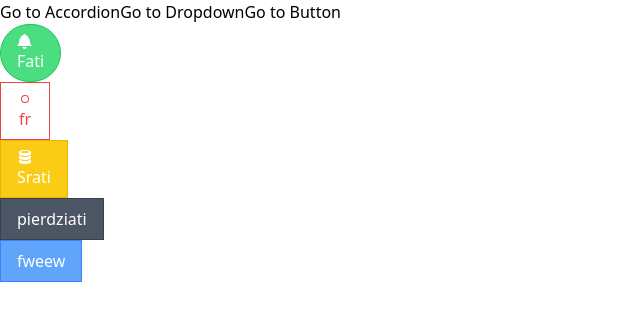
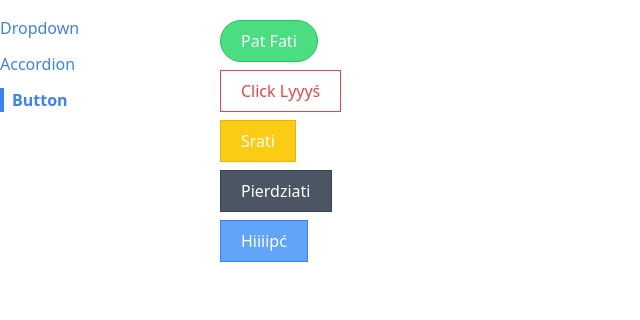
Before and after one commit to Pendentyw/React-components, a React (Create React App) app: page /button in a window 1280 px wide. Shown: the top 320 px of the page, without its empty margins (0-640 px from the left). Built offline with nearby package versions, Linux system fonts and the light colour scheme.

Commit message:
Navigation finished

```diff
--- a/src/App.js
+++ b/src/App.js
@@ -1,4 +1,4 @@
-import Link from './components/Link';
+import Sidebar from './components/Sidebar';
 import Route from './components/Route';
 import AccordianPage from './pages/AccordionPage';
 import DropdownPage from './pages/DropdownPage';
@@ -6,16 +6,17 @@ import ButtonPage from './pages/ButtonPage';
 
 function App() {
   return (
-    <div>
-      <Link to='/accordion'>Go to Accordion</Link>
-      <Link to='/dropdown'>Go to Dropdown</Link>
-      <Link to='/button'>Go to Button</Link>
-      <div>
-        <Route path='/accordion'>
-          <AccordianPage />
+    <div className='container mx-auto grid grid-cols-6 gap-4 mt-4'>
+      <Sidebar />
+      <div className='col-span-2'>
+        <Route path='/'>
+          <DropdownPage />
         </Route>
         <Route path='/dropdown'>
           <DropdownPage />
+        </Route>
+        <Route path='/accordion'>
+          <AccordianPage />
         </Route>
         <Route path='/button'>
           <ButtonPage />
--- a/src/components/Button.js
+++ b/src/components/Button.js
@@ -11,16 +11,15 @@ function Button({
   rounded,
   ...rest
 }) {
-  console.log(primary, secondary, success, warning, danger, outline, rounded);
-  const classes = className(rest.classname, 'px-4 py-2 border', {
-    'border-blue-500 bg-blue-400': primary,
-    'border-gray-700 bg-gray-600': secondary,
-    'border-green-500 bg-green-400': success,
-    'border-yellow-500 bg-yellow-400': warning,
+  const classes = className(rest.classname, ' flex px-5 py-2 m-1 border', {
+    'border-blue-500 bg-blue-400 hover:bg-blue-300': primary,
+    'border-gray-700 bg-gray-600 hover:bg-gray-500': secondary,
+    'border-green-500 bg-green-400 hover:bg-green-300': success,
+    'border-yellow-500 bg-yellow-400 hover:bg-yellow-300': warning,
     'border-red-500 bg-red-400': danger,
     'rounded-full': rounded,
     'text-white': !outline,
-    'bg-white': outline,
+    'bg-white hover:bg-gray-100': outline,
     'text-blue-500': outline && primary,
     'text-gray-700': outline && secondary,
     'text-green-500': outline && success,
@@ -29,7 +28,9 @@ function Button({
   });
 
   return (
-    <button {...rest} className={classes}>
+    <button
+      {...rest}
+      className={classes}>
       {children}
     </button>
   );
--- a/src/components/Link.js
+++ b/src/components/Link.js
@@ -1,14 +1,32 @@
-import { useContext } from 'react';
-import NavigationContext from '../contex/navigation';
+import classNames from 'classnames';
+import useNavigation from '../hooks/use-navigation';
 
-function Link({ to, children }) {
-  const { navigate } = useContext(NavigationContext);
+function Link({ to, children, className }) {
+  const { navigate, currentPath } = useNavigation();
+
+  const classes = classNames(
+    'text-blue-500',
+    className,
+    currentPath === to ? `font-semibold border-l-4 border-blue-500 pl-2` : ''
+  );
+
   const handleClick = (e) => {
+    if (e.metakey || e.ctrlKey) {
+      return;
+    }
     e.preventDefault();
+
     navigate(to);
   };
 
-  return <a onClick={handleClick}>{children}</a>;
+  return (
+    <a
+      className={classes}
+      href={to}
+      onClick={handleClick}>
+      {children}
+    </a>
+  );
 }
 
 export default Link;
--- a/src/components/Route.js
+++ b/src/components/Route.js
@@ -1,8 +1,7 @@
-import { useContext } from 'react';
-import NavigationContext from '../contex/navigation';
+import useNavigation from '../hooks/use-navigation';
 
 function Route({ path, children }) {
-  const { currentPath } = useContext(NavigationContext);
+  const { currentPath } = useNavigation();
   console.log(currentPath);
 
   if (path === currentPath) {
--- /dev/null
+++ b/src/components/Sidebar.js
@@ -0,0 +1,24 @@
+import Link from './Link';
+
+function Sidebar() {
+  const links = [
+    { label: 'Dropdown', path: '/dropdown' },
+    { label: 'Accordion', path: '/accordion' },
+    { label: 'Button', path: '/button' },
+  ];
+
+  const linksToDisplay = links.map((link) => {
+    return (
+      <Link
+        className='mb-3'
+        key={link.label}
+        to={link.path}>
+        {link.label}
+      </Link>
+    );
+  });
+
+  return <div className='sticky top-0 flex flex-col items-start'>{linksToDisplay}</div>;
+}
+
+export default Sidebar;
--- /dev/null
+++ b/src/hooks/use-navigation.js
@@ -0,0 +1,8 @@
+import { useContext } from 'react';
+import NavigationContext from '../contex/navigation';
+
+function useNavigation() {
+  return useContext(NavigationContext);
+}
+
+export default useNavigation;
--- a/src/index.css
+++ b/src/index.css
@@ -5,3 +5,7 @@
 button > svg {
   margin-right: 5;
 }
+
+.left {
+  left: -1;
+}
--- a/src/pages/ButtonPage.js
+++ b/src/pages/ButtonPage.js
@@ -2,40 +2,33 @@ import { GoBell, GoDot, GoDatabase } from 'react-icons/go';
 import Button from '../components/Button';
 
 function ButtonPage() {
-  const clickHandler = () => {
-    console.log('fatifati');
-  };
+  const clickHandler = () => {};
 
   return (
-    <div>
+    <div className='flex flex-col'>
       <div>
         <Button
           success
           rounded
           onClick={clickHandler}>
-          <GoBell />
-          Fati
+          Pat Fati
         </Button>
       </div>
       <div>
         <Button
           danger
           outline>
-          <GoDot />
-          fr
+          Click Lyyyś
         </Button>
       </div>
       <div>
-        <Button warning>
-          <GoDatabase />
-          Srati
-        </Button>
+        <Button warning>Srati</Button>
       </div>
       <div>
-        <Button secondary>pierdziati</Button>
+        <Button secondary>Pierdziati</Button>
       </div>
       <div>
-        <Button primary>fweew</Button>
+        <Button primary>Hiiiipć</Button>
       </div>
     </div>
   );
--- a/tailwind.config.js
+++ b/tailwind.config.js
@@ -2,7 +2,11 @@
 module.exports = {
   content: ['./src/**/*.{js,jsx,ts,tsx}'],
   theme: {
-    extend: {},
+    extend: {
+      content: {
+        link: 'url("/icons/line-png")',
+      },
+    },
   },
   plugins: [],
 };
```
Also changed, not shown: icons/line.png.png (added), src/components/Modal.js (added).
